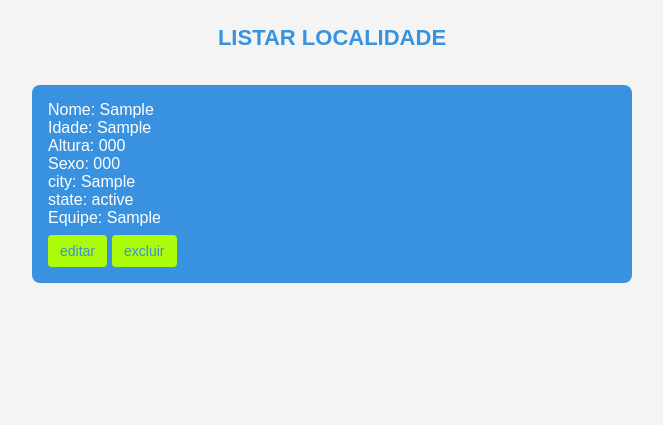
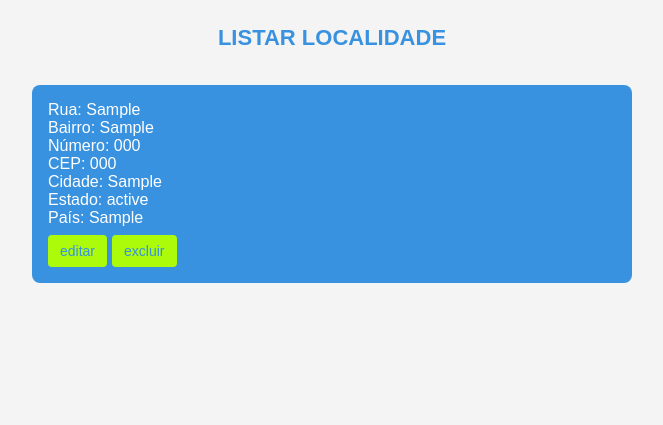
Before and after one commit to veniceos/Nulo-Sport, a PHP site: page /App/View/Locality/Locality.php in a window 1280 px wide. Shown: the part 60-485 px from the top of the page, without its empty margins (308-971 px from the left). Run offline with PHP 8.4, Linux system fonts and the light colour scheme; tables that the repository leaves empty hold one stand-in row (values such as "Sample post").

Commit message:
da maria

```diff
--- a/App/View/Locality/Locality.php
+++ b/App/View/Locality/Locality.php
@@ -73,13 +73,13 @@
         echo "<ul class='ullista'>";
         echo "<li class='lilista'>";
         echo "<div class='text-content'>";
-        echo "Nome: " . $locality['street'] . "<br>";
-        echo "Idade: " . $locality['neighborhood'] . "<br>";
-        echo "Altura: " . $locality['number'] . "<br>";
-        echo "Sexo: " . $locality['CEP'] . "<br>";
-        echo "city: " . $locality['city'] . "<br>";
-        echo "state: " . $locality['state'] . "<br>";
-        echo "Equipe: " . $locality['country'] . "<br>";
+        echo "Rua: " . $locality['street'] . "<br>";
+        echo "Bairro: " . $locality['neighborhood'] . "<br>";
+        echo "Número: " . $locality['number'] . "<br>";
+        echo "CEP: " . $locality['CEP'] . "<br>";
+        echo "Cidade: " . $locality['city'] . "<br>";
+        echo "Estado: " . $locality['state'] . "<br>";
+        echo "País: " . $locality['country'] . "<br>";
         echo '<div class="linha">';
         echo "<br>";
         echo "<br>";
```
